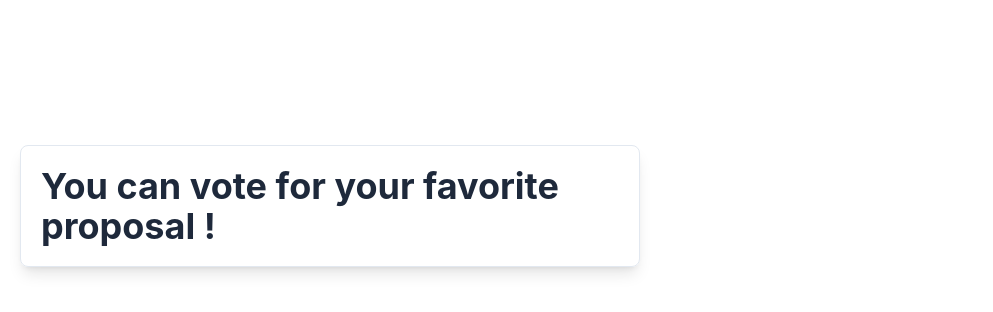
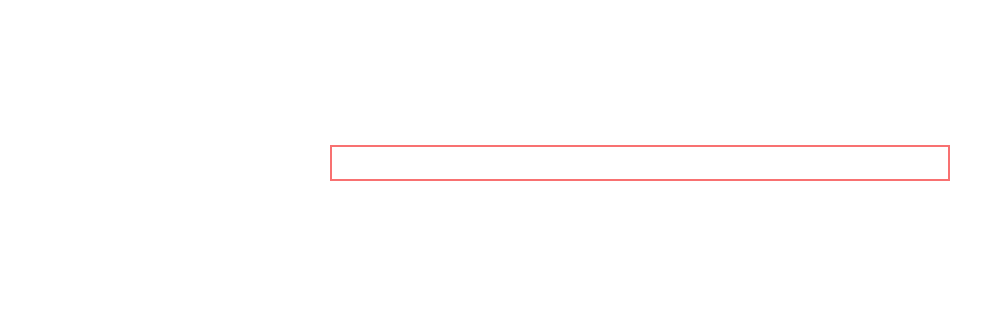
Before and after one commit to Gibewevi/VotingSystem, a Next.js app: page /components/panel/VotingStarted in a window 1280 px wide. Shown: the top 312 px of the page, without its empty margins (0-993 px from the left). Built offline with nearby package versions, Linux system fonts and the light colour scheme.

Commit message:
adding proposals in jsx

```diff
--- a/pages/components/panel/VotingStarted.js
+++ b/pages/components/panel/VotingStarted.js
@@ -2,29 +2,41 @@ import { useEffect, useState } from "react";
 import useEthersProvider from "../../../hooks/useEthersProvider";
 import { ethers } from "ethers";
 import Contract from "../../../artifacts/contracts/Voting.sol/Voting.json";
+import { render } from "react-dom";
 
 export default function VotingStarted(props){
     const { account, provider } = useEthersProvider();
     const contractAddress = props.contractAddress;
+    const [proposalsArray, setProposalsArray] = useState(null);
+    const proposals = new Array([]);
 
     useEffect(()=>{
         if(account){
-            ProposalArray();
+             ProposalArray();
         }
     })
 
     const ProposalArray = async()=>{
         const signer = provider.getSigner();
         const contract = new ethers.Contract(props.contractAddress, Contract.abi, provider);
-        let proposals = await contract.getProposalsArray();
-        console.log(proposals[1].description);
+        proposals = await contract.getProposalsArray();
+        let proposalsLenght = proposals.length;
+        setProposalsArray(proposalsLenght);
+        // console.log(proposals[0].description);
     }
+
+
 
     return(
         <section className="max-w-7xl mx-auto mt-[125px] flex flex-row justify-center items-center justify-between p-5">
-            <div className="w-1/2 border border-slate-250 rounded-lg shadow-lg h-full p-5 flex flex-col">
-                <span className="font-bold text-4xl text-slate-800 ">You can vote for your favorite proposal !</span>
+            <div className="grid gap-4 border border-2 border-red-400 w-1/2 p-4 mx-auto">
+                <div>
+                    {proposals.map((proposal, index)=>
+                    <p key={index}>{proposal.description}</p>
+                    )}
+                </div>
             </div>
         </section>
         )
+
 }
--- a/pages/index.js
+++ b/pages/index.js
@@ -34,7 +34,6 @@ export default function Home() {
     let stepBN = await contract.getSessionStep();
     let step = stepBN.toNumber();
     setSessionStep(step);
-    console.log(step);
   }
 
   // Update stepSession
```
